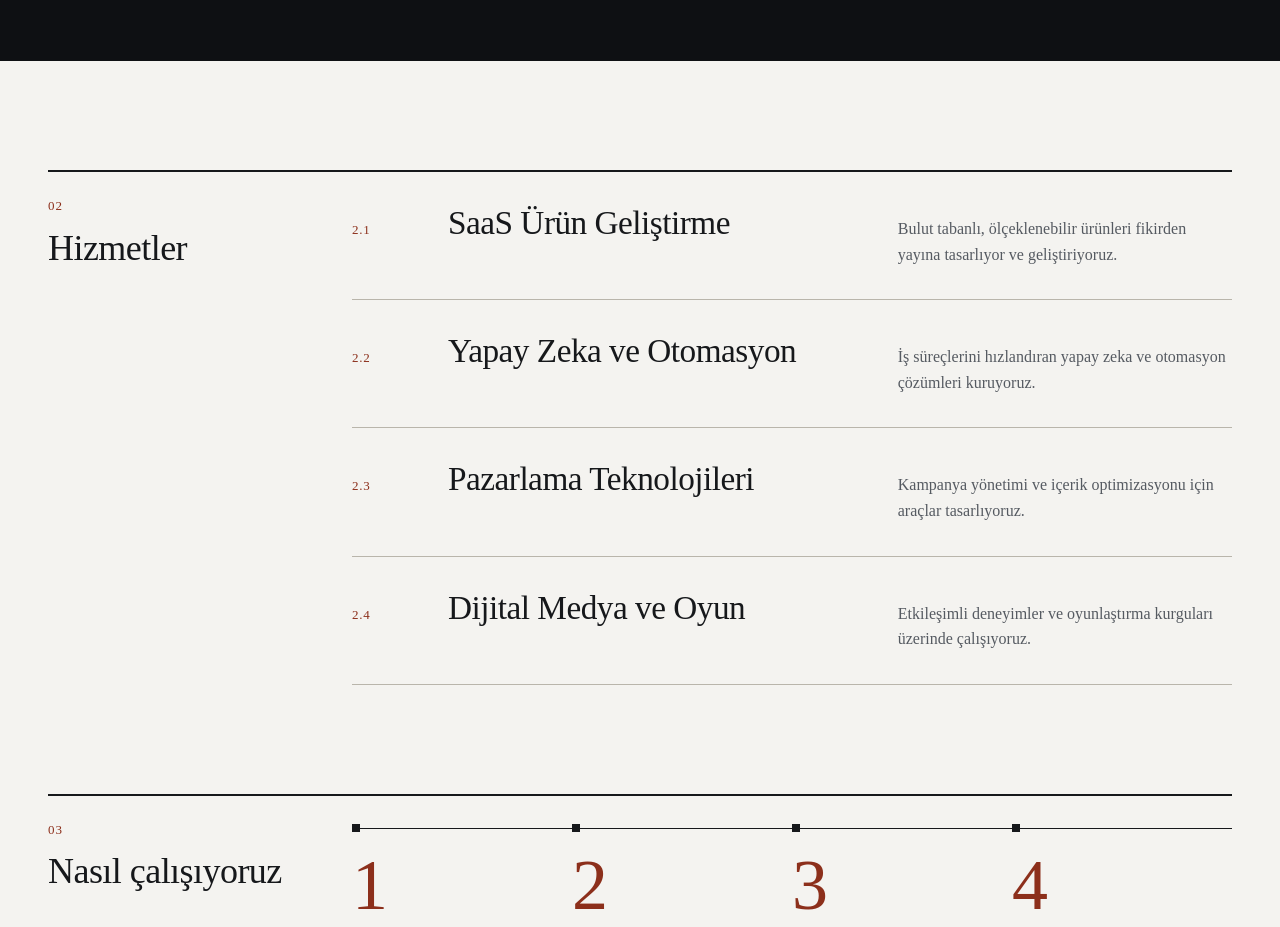
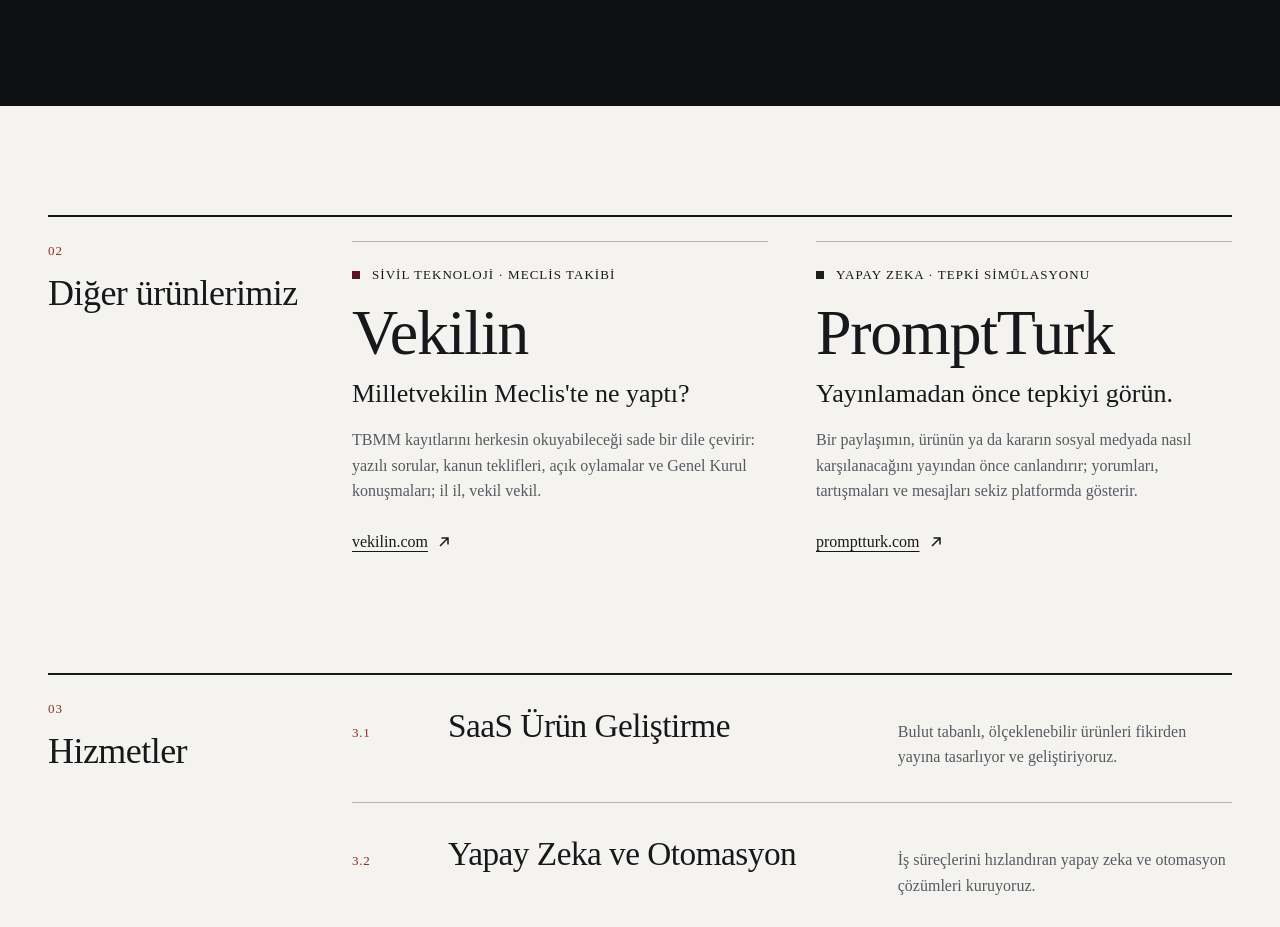
Before and after one commit to keybrotherstech-arch/keybrotherstech2, an Astro site: page / in a window 1280 px wide. Shown: the part 1873-2800 px from the top of the page. Built offline with nearby package versions, Linux system fonts and the light colour scheme; Astro itself is replaced by a stand-in of ours.

Commit message:
feat(site): Vekilin ve PromptTurk ana sayfaya eklendi
AyLex blogunun altina "Diger urunlerimiz" bolumu geldi: Vekilin
(vekilin.com) ve PromptTurk (promptturk.com). Tanitim metinleri iki
urunun kendi sitelerindeki aciklamalardan yeniden yazildi.

Hero metni uc urunu anar; menude "AyLex" yerine "Urunler" yazar;
bolum numaralari bir kaydi.

Co-Authored-By: Claude Fable 5.2 <noreply@anthropic.com>

```diff
--- a/src/components/Header.astro
+++ b/src/components/Header.astro
@@ -13,7 +13,7 @@
 
     <nav class="nav-desktop" aria-label="Ana menü">
       <ul>
-        <li><a class="nav-link" href="/#aylex">AyLex</a></li>
+        <li><a class="nav-link" href="/#aylex">Ürünler</a></li>
         <li><a class="nav-link" href="/#hizmetler">Hizmetler</a></li>
         <li><a class="nav-link" href="/#hakkimizda">Hakkımızda</a></li>
         <li><a class="nav-link" href="/#iletisim">İletişim</a></li>
@@ -29,7 +29,7 @@
       </summary>
       <nav class="nav-mobile__panel" aria-label="Ana menü (mobil)">
         <ul>
-          <li><a href="/#aylex">AyLex</a></li>
+          <li><a href="/#aylex">Ürünler</a></li>
           <li><a href="/#hizmetler">Hizmetler</a></li>
           <li><a href="/#hakkimizda">Hakkımızda</a></li>
           <li><a href="/#iletisim">İletişim</a></li>
--- a/src/data/site.ts
+++ b/src/data/site.ts
@@ -7,7 +7,7 @@ export const site = {
   legalName: 'KeyBrothers Teknoloji Yazılım ve Danışmanlık Limited Şirketi',
   tagline: 'Kendi ürününü geliştiren yazılım şirketi',
   description:
-    'KeyBrothers Teknoloji, avukatlar için hukuk platformu AyLex’i geliştirir; kamu ve özel sektör kurumlarına yazılım ve yapay zeka çözümleri üretir.',
+    'KeyBrothers Teknoloji; hukuk platformu AyLex, Meclis takip platformu Vekilin ve tepki simülasyonu PromptTurk’ün geliştiricisidir. Kamu ve özel sektör kurumlarına yazılım ve yapay zeka çözümleri üretir.',
   locale: 'tr_TR',
   email: 'info@keybrotherstech.com',
   phone: {
--- a/src/pages/index.astro
+++ b/src/pages/index.astro
@@ -21,17 +21,18 @@ import { site } from '../data/site';
           <p class="label">Bu sayfada</p>
           <ol class="toc__list">
             <li><a href="#aylex"><span class="toc__num">01</span><span>AyLex</span><svg viewBox="0 0 16 16" aria-hidden="true" focusable="false"><path d="M8 2v11M3.5 8.5 8 13l4.5-4.5" stroke="currentColor" stroke-width="1.5" fill="none"/></svg></a></li>
-            <li><a href="#hizmetler"><span class="toc__num">02</span><span>Hizmetler</span><svg viewBox="0 0 16 16" aria-hidden="true" focusable="false"><path d="M8 2v11M3.5 8.5 8 13l4.5-4.5" stroke="currentColor" stroke-width="1.5" fill="none"/></svg></a></li>
-            <li><a href="#surec"><span class="toc__num">03</span><span>Nasıl çalışıyoruz</span><svg viewBox="0 0 16 16" aria-hidden="true" focusable="false"><path d="M8 2v11M3.5 8.5 8 13l4.5-4.5" stroke="currentColor" stroke-width="1.5" fill="none"/></svg></a></li>
-            <li><a href="#hakkimizda"><span class="toc__num">04</span><span>Hakkımızda</span><svg viewBox="0 0 16 16" aria-hidden="true" focusable="false"><path d="M8 2v11M3.5 8.5 8 13l4.5-4.5" stroke="currentColor" stroke-width="1.5" fill="none"/></svg></a></li>
-            <li><a href="#iletisim"><span class="toc__num">05</span><span>İletişim</span><svg viewBox="0 0 16 16" aria-hidden="true" focusable="false"><path d="M8 2v11M3.5 8.5 8 13l4.5-4.5" stroke="currentColor" stroke-width="1.5" fill="none"/></svg></a></li>
+            <li><a href="#urunler"><span class="toc__num">02</span><span>Diğer ürünler</span><svg viewBox="0 0 16 16" aria-hidden="true" focusable="false"><path d="M8 2v11M3.5 8.5 8 13l4.5-4.5" stroke="currentColor" stroke-width="1.5" fill="none"/></svg></a></li>
+            <li><a href="#hizmetler"><span class="toc__num">03</span><span>Hizmetler</span><svg viewBox="0 0 16 16" aria-hidden="true" focusable="false"><path d="M8 2v11M3.5 8.5 8 13l4.5-4.5" stroke="currentColor" stroke-width="1.5" fill="none"/></svg></a></li>
+            <li><a href="#surec"><span class="toc__num">04</span><span>Nasıl çalışıyoruz</span><svg viewBox="0 0 16 16" aria-hidden="true" focusable="false"><path d="M8 2v11M3.5 8.5 8 13l4.5-4.5" stroke="currentColor" stroke-width="1.5" fill="none"/></svg></a></li>
+            <li><a href="#hakkimizda"><span class="toc__num">05</span><span>Hakkımızda</span><svg viewBox="0 0 16 16" aria-hidden="true" focusable="false"><path d="M8 2v11M3.5 8.5 8 13l4.5-4.5" stroke="currentColor" stroke-width="1.5" fill="none"/></svg></a></li>
+            <li><a href="#iletisim"><span class="toc__num">06</span><span>İletişim</span><svg viewBox="0 0 16 16" aria-hidden="true" focusable="false"><path d="M8 2v11M3.5 8.5 8 13l4.5-4.5" stroke="currentColor" stroke-width="1.5" fill="none"/></svg></a></li>
           </ol>
         </nav>
 
         <div class="hero__copy">
-          <p class="standfirst">KeyBrothers Teknoloji, avukatlar için hukuk platformu AyLex'i geliştiriyor. Aynı ürün disipliniyle kamu ve özel sektör kurumlarına yazılım ve yapay zeka çözümleri üretiyoruz.</p>
+          <p class="standfirst">KeyBrothers Teknoloji; hukuk platformu AyLex'i, Meclis takip platformu Vekilin'i ve tepki simülasyonu PromptTurk'ü geliştiriyor. Aynı ürün disipliniyle kamu ve özel sektör kurumlarına yazılım ve yapay zeka çözümleri üretiyoruz.</p>
           <div class="button-row">
-            <a class="button button--primary" href="#aylex">AyLex'i inceleyin
+            <a class="button button--primary" href="#aylex">Ürünlerimizi inceleyin
               <svg viewBox="0 0 16 16" aria-hidden="true" focusable="false"><path d="M2 8h11M8.5 3.5 13 8l-4.5 4.5" stroke="currentColor" stroke-width="1.5" fill="none"/></svg>
             </a>
             <a class="button button--secondary" href="#iletisim">Bize ulaşın</a>
@@ -120,31 +121,57 @@ import { site } from '../data/site';
     </div>
   </section>
 
+  <!-- ================= 02 Diger urunler ================= -->
+  <section class="section section--after-dark" id="urunler" aria-labelledby="urunler-baslik">
+    <div class="container grid">
+      <header class="rail">
+        <span class="rail__num" aria-hidden="true">02</span>
+        <h2 class="rail__title" id="urunler-baslik">Diğer ürünlerimiz</h2>
+      </header>
+      <div class="content products">
+        <article class="product" data-product="vekilin">
+          <p class="label label--marked">Sivil teknoloji · Meclis takibi</p>
+          <h3 class="product__name">Vekilin</h3>
+          <p class="product__lead">Milletvekilin Meclis'te ne yaptı?</p>
+          <p class="product__text">TBMM kayıtlarını herkesin okuyabileceği sade bir dile çevirir: yazılı sorular, kanun teklifleri, açık oylamalar ve Genel Kurul konuşmaları; il il, vekil vekil.</p>
+          <a class="product__link" href="https://vekilin.com" rel="noopener">vekilin.com <svg viewBox="0 0 16 16" aria-hidden="true" focusable="false"><path d="M4 12 12 4M5.5 4H12v6.5" stroke="currentColor" stroke-width="1.5" fill="none"/></svg></a>
+        </article>
+        <article class="product" data-product="promptturk">
+          <p class="label label--marked">Yapay zeka · Tepki simülasyonu</p>
+          <h3 class="product__name">PromptTurk</h3>
+          <p class="product__lead">Yayınlamadan önce tepkiyi görün.</p>
+          <p class="product__text">Bir paylaşımın, ürünün ya da kararın sosyal medyada nasıl karşılanacağını yayından önce canlandırır; yorumları, tartışmaları ve mesajları sekiz platformda gösterir.</p>
+          <a class="product__link" href="https://promptturk.com" rel="noopener">promptturk.com <svg viewBox="0 0 16 16" aria-hidden="true" focusable="false"><path d="M4 12 12 4M5.5 4H12v6.5" stroke="currentColor" stroke-width="1.5" fill="none"/></svg></a>
+        </article>
+      </div>
+    </div>
+  </section>
+
   <!-- 02 Hizmetler -->
   <section class="section" id="hizmetler" aria-labelledby="hizmetler-baslik">
     <div class="container grid">
       <header class="rail">
-        <span class="rail__num" aria-hidden="true">02</span>
+        <span class="rail__num" aria-hidden="true">03</span>
         <h2 class="rail__title" id="hizmetler-baslik">Hizmetler</h2>
       </header>
       <ol class="content">
         <li class="row">
-          <span class="row__num" aria-hidden="true">2.1</span>
+          <span class="row__num" aria-hidden="true">3.1</span>
           <h3 class="row__title">SaaS Ürün Geliştirme</h3>
           <p class="row__text">Bulut tabanlı, ölçeklenebilir ürünleri fikirden yayına tasarlıyor ve geliştiriyoruz.</p>
         </li>
         <li class="row">
-          <span class="row__num" aria-hidden="true">2.2</span>
+          <span class="row__num" aria-hidden="true">3.2</span>
           <h3 class="row__title">Yapay Zeka ve Otomasyon</h3>
           <p class="row__text">İş süreçlerini hızlandıran yapay zeka ve otomasyon çözümleri kuruyoruz.</p>
         </li>
         <li class="row">
-          <span class="row__num" aria-hidden="true">2.3</span>
+          <span class="row__num" aria-hidden="true">3.3</span>
           <h3 class="row__title">Pazarlama Teknolojileri</h3>
           <p class="row__text">Kampanya yönetimi ve içerik optimizasyonu için araçlar tasarlıyoruz.</p>
         </li>
         <li class="row">
-          <span class="row__num" aria-hidden="true">2.4</span>
+          <span class="row__num" aria-hidden="true">3.4</span>
           <h3 class="row__title">Dijital Medya ve Oyun</h3>
           <p class="row__text">Etkileşimli deneyimler ve oyunlaştırma kurguları üzerinde çalışıyoruz.</p>
         </li>
@@ -156,7 +183,7 @@ import { site } from '../data/site';
   <section class="section" id="surec" aria-labelledby="surec-baslik">
     <div class="container grid">
       <header class="rail">
-        <span class="rail__num" aria-hidden="true">03</span>
+        <span class="rail__num" aria-hidden="true">04</span>
         <h2 class="rail__title" id="surec-baslik">Nasıl çalışıyoruz</h2>
       </header>
       <ol class="content steps">
@@ -188,7 +215,7 @@ import { site } from '../data/site';
   <section class="section" id="hakkimizda" aria-labelledby="neden-baslik">
     <div class="container grid">
       <div class="rail">
-        <span class="rail__num" aria-hidden="true">04</span>
+        <span class="rail__num" aria-hidden="true">05</span>
         <p class="rail__title">Hakkımızda</p>
       </div>
       <div class="content">
@@ -217,7 +244,7 @@ import { site } from '../data/site';
   <section class="section contact" id="iletisim" aria-labelledby="iletisim-baslik">
     <div class="container grid">
       <div class="rail">
-        <span class="rail__num" aria-hidden="true">05</span>
+        <span class="rail__num" aria-hidden="true">06</span>
         <p class="rail__title">İletişim</p>
       </div>
       <div class="content">
--- a/src/styles/site.css
+++ b/src/styles/site.css
@@ -757,6 +757,43 @@ a { color: inherit; }
 /* ------------------------------------------------------------------
    Hareket tercihi
 ------------------------------------------------------------------ */
+/* ------------------------------------------------------------------
+   Diger urunler (Vekilin, PromptTurk)
+------------------------------------------------------------------ */
+.section--after-dark { padding-top: var(--space-section); }
+[data-product="vekilin"] { --color-accent: #5c1220; }
+[data-product="promptturk"] { --color-accent: #1d1d1f; }
+.products { display: grid; grid-template-columns: minmax(0, 1fr); gap: var(--space-7); }
+@media (min-width: 48rem) {
+  .products { grid-template-columns: repeat(2, minmax(0, 1fr)); column-gap: var(--space-7); }
+}
+.product {
+  display: flex; flex-direction: column; align-items: flex-start;
+  padding-top: var(--space-5);
+  border-top: var(--rule-thin) solid var(--color-border);
+}
+.product__name {
+  margin-top: var(--space-4);
+  font-family: var(--font-display);
+  font-size: var(--text-feature);
+  font-weight: 400; line-height: 1.02; letter-spacing: -0.02em;
+}
+.product__lead {
+  margin-top: var(--space-3);
+  font-family: var(--font-display);
+  font-size: var(--text-standfirst);
+  line-height: 1.3;
+}
+.product__text { margin-top: var(--space-4); color: var(--color-text-muted); max-width: 34em; }
+.product__link {
+  display: inline-flex; align-items: center; gap: var(--space-2);
+  min-height: var(--tap); margin-top: var(--space-4);
+  font-weight: 500; color: var(--color-text);
+  text-decoration: underline; text-decoration-thickness: 1px; text-underline-offset: 0.25em;
+}
+.product__link:hover { text-decoration-thickness: 2px; }
+.product__link svg { width: 1rem; height: 1rem; flex: none; }
+
 @media (prefers-reduced-motion: reduce) {
   html { scroll-behavior: auto; }
   *, *::before, *::after { transition: none !important; animation: none !important; }
```
